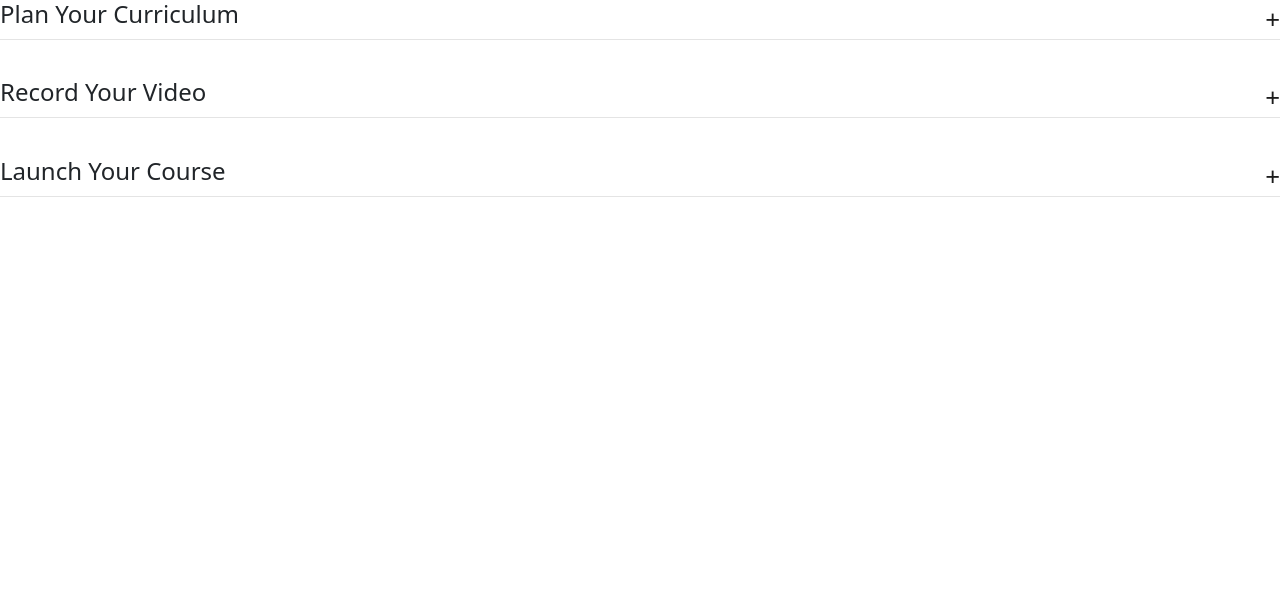
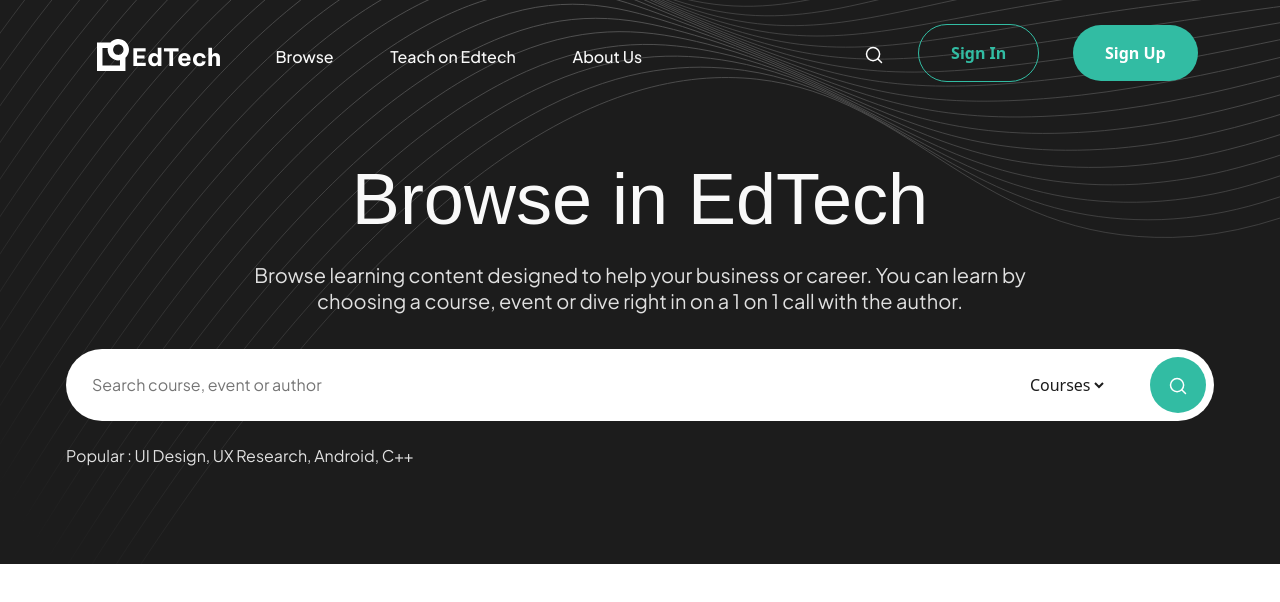
Before and after one commit to OrkhanKarimli/cardscomponent, a React (Create React App) app: page / in a window 1280 px wide. Shown: the top 602 px of the page. Built offline with nearby package versions, Linux system fonts and the light colour scheme; a web font is replaced by a local one.

Commit message:
Finish LandingBrowse

```diff
--- a/src/App.js
+++ b/src/App.js
@@ -1,6 +1,6 @@
 import "./App.css";
 import "./scss/style.scss";
-import LandingBrowse from "./components/Accordion";
+import LandingBrowse from "./components/LandingBrowse";
 function App() {
   return(
 <LandingBrowse/>
--- a/src/components/LandingBrowse.jsx
+++ b/src/components/LandingBrowse.jsx
@@ -1,15 +1,48 @@
-import React from 'react'
-import LandingNav from './LandingNav';
+import React from "react";
+import LandingNav from "./LandingNav";
 import { ReactComponent as Pattern } from "../icons/PaternBrowse.svg";
+import { ReactComponent as Donwarrow } from "../icons/Icon.svg";
+import { ReactComponent as Searchicon } from "../icons/Search.svg";
 const LandingBrowse = () => {
   return (
     <div className="container-fluid landing-browse-main">
-        <Pattern />
-        <div className="row justify-content-center">
-        <LandingNav landingClass={"col-md-11 navpos"}/>
+      <Pattern className="navpospattern" />
+      <div className="row justify-content-center">
+        <LandingNav landingClass={"col-md-11 navpos"} />
+        <div className="col-md-12 landing_browse_header">
+          <h1>Browse in EdTech</h1>
+          <p>
+            Browse learning content designed to help your business or career.
+            You can learn by <br /> choosing a course, event or dive right in on
+            a 1 on 1 call with the author.
+          </p>
         </div>
+        <div className="col-md-12 landing_browse_search">
+          <div className="landing-browse-searh-form">
+            <input
+              type="text"
+              id="search"
+              placeholder="Search course, event or author"
+            ></input>
+            <select>
+              <option value="courses">
+                Courses
+                <i>
+                  <Donwarrow />
+                </i>
+              </option>
+            </select>
+            <button>
+              <i>
+                <Searchicon />
+              </i>
+            </button>
+          </div>
+          <p>Popular : UI Design, UX Research, Android, C++</p>
+        </div>
+      </div>
     </div>
-  )
-}
+  );
+};
 
-export default LandingBrowse
+export default LandingBrowse;
--- a/src/scss/_landingbrowse.scss
+++ b/src/scss/_landingbrowse.scss
@@ -1,4 +1,14 @@
+@mixin landing_browse_text($size, $weight, $height, $family, $color) {
+    font-size: $size;
+    font-weight: $weight;
+    line-height: $height;
+    font-family: $family;
+    color: $color;
+  }
 .landing-browse-main{
+    padding: 160px 66px 80px 66px !important;
+    overflow-y: hidden;
+    text-align: center;
     background-color: $infoiconcol;
     position: relative;
     overflow-x: hidden;
@@ -6,5 +16,62 @@
         position: absolute;
         top: 0;
     }
-
+    .navpospattern{
+        position: absolute;
+        top: 0;
+        left: 0;
+    }
+    .landing_browse_header{
+        z-index: 999;
+        h1{
+            @include landing_browse_text(72px,500 ,79.2px ,$font-general,$author_info_color);
+            margin-bottom: 2%;
+        }
+        p{
+            @include landing_browse_text(20px,400,26px ,$font-jakarta-plus ,$landing_text_color );
+            margin-bottom: 3%;
+        }
+    }
+    .landing_browse_search{
+        text-align: left;
+        z-index: 999;
+        p{
+            @include landing_browse_text(16px,400,24px ,$font-jakarta-plus ,$landing_text_color );
+            margin-top: 2%;
+        }
+        .landing-browse-searh-form{
+            background-color: #ffffff;
+            padding: 8px 8px 8px 24px;
+            border-radius: 100px;
+            border: none;
+            width: 100%;
+            justify-content: space-between;
+            display: flex;
+            input {
+              @include landing_browse_text(16px, 400,24px,$font-jakarta-plus,#a8a8a8);
+              border: none;
+              width: 80%;
+            }
+            input:focus {
+              outline: none;
+            }
+            select {
+              background-color: white;
+              @include landing_text(16px, 400, $infoiconcol, 24px);
+              border: none;
+            }
+            select:focus {
+              outline: none;
+            }
+            button {
+              text-align: center;
+              width: 56px;
+              height: 56px;
+              border-radius: 1000px;
+              color: white;
+              background-color: $card_module_icon_color;
+              border: none;
+            }
+        }
+    }
 }
```
